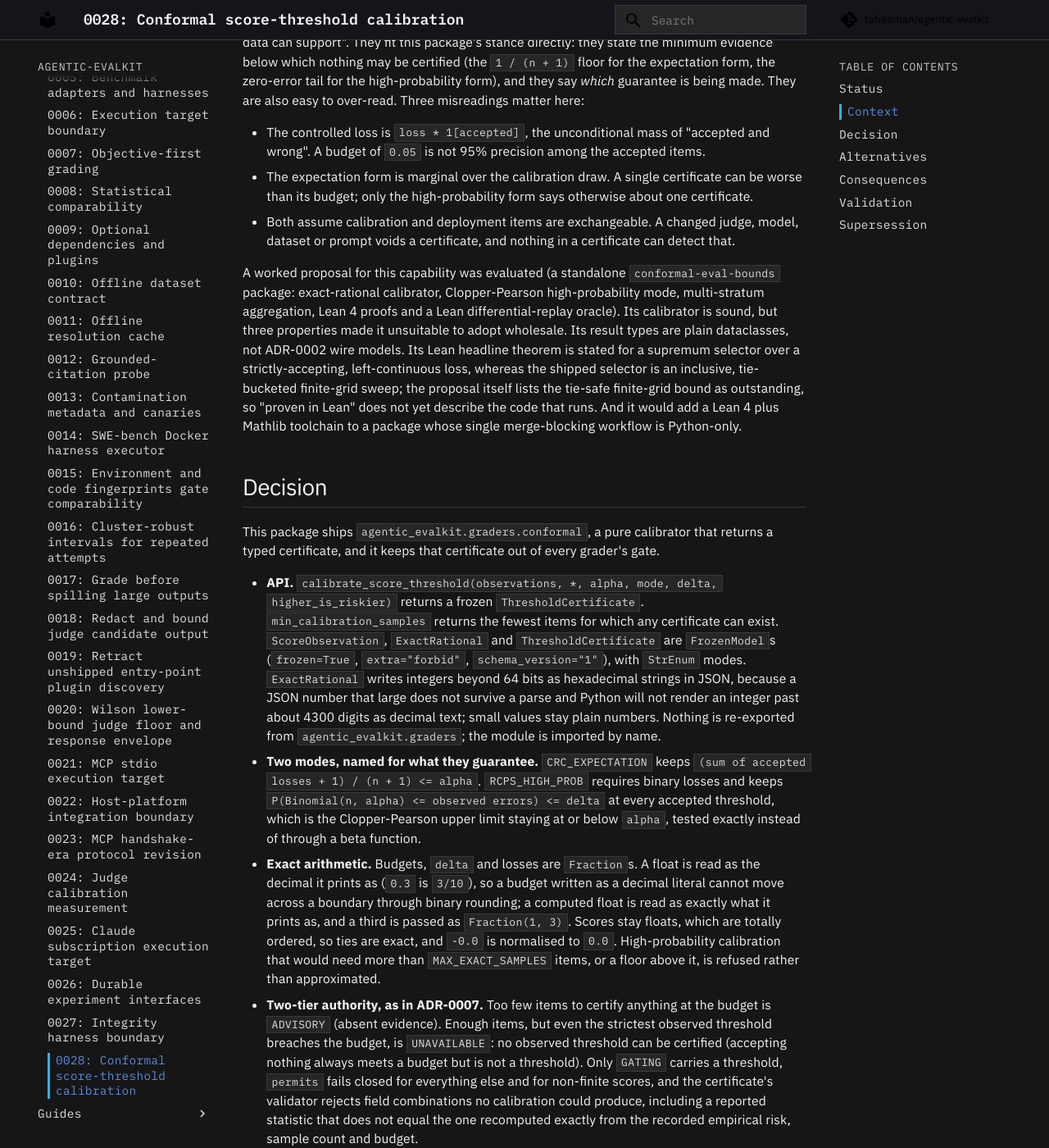
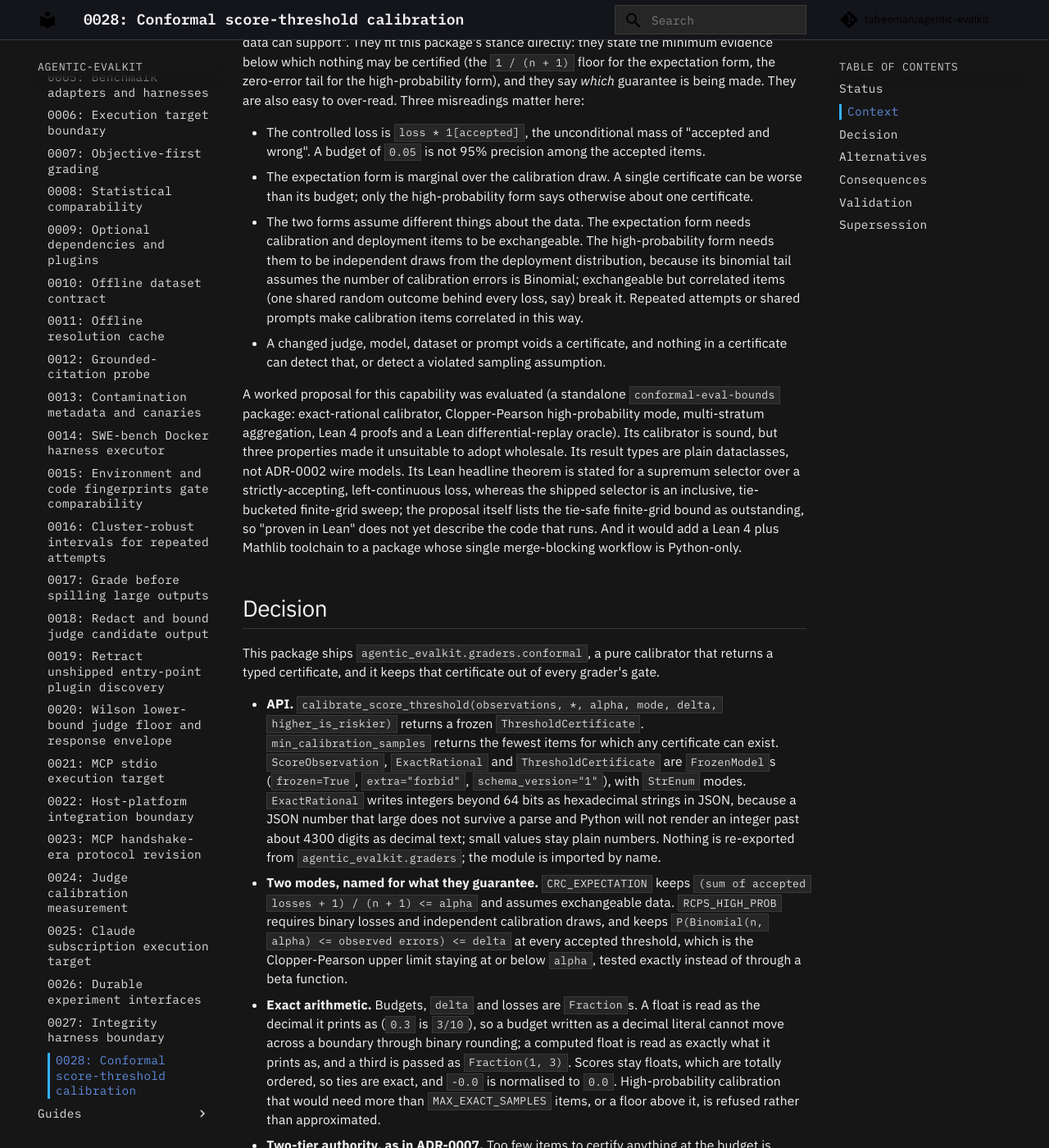
Before and after one commit to tafreeman/agentic-evalkit, an MkDocs documentation site: the page built from docs/adr/0028-conformal-score-threshold-calibration.md, in a window 1280 px wide and 1400 px high, scrolled down 669 px. Shown: the whole window at 82% size. Built offline with MkDocs 1.6.1 and Material for MkDocs 9.7.7, drawn with Linux system fonts in a browser that asks for light colours; comment, search, counter and statistics services are not loaded.

Commit message:
docs(graders): state that the high-probability mode needs independent draws
The module docstring and ADR-0028 said both modes need only exchangeable
data. That is true of conformal risk control but not of the high-probability
mode: its binomial tail assumes the number of calibration errors is Binomial,
which exchangeable but correlated items (one shared random outcome behind every
loss) violate. Spell out the two assumptions separately, with the counterexample
and the repeated-attempts case, in both places.

```diff
--- a/docs/adr/0028-conformal-score-threshold-calibration.md
+++ b/docs/adr/0028-conformal-score-threshold-calibration.md
@@ -29,9 +29,15 @@ is being made. They are also easy to over-read. Three misreadings matter here:
 - The expectation form is marginal over the calibration draw. A single
   certificate can be worse than its budget; only the high-probability form says
   otherwise about one certificate.
-- Both assume calibration and deployment items are exchangeable. A changed
-  judge, model, dataset or prompt voids a certificate, and nothing in a
-  certificate can detect that.
+- The two forms assume different things about the data. The expectation form
+  needs calibration and deployment items to be exchangeable. The
+  high-probability form needs them to be independent draws from the deployment
+  distribution, because its binomial tail assumes the number of calibration
+  errors is Binomial; exchangeable but correlated items (one shared random
+  outcome behind every loss, say) break it. Repeated attempts or shared prompts
+  make calibration items correlated in this way.
+- A changed judge, model, dataset or prompt voids a certificate, and nothing in
+  a certificate can detect that, or detect a violated sampling assumption.
 
 A worked proposal for this capability was evaluated (a standalone
 `conformal-eval-bounds` package: exact-rational calibrator, Clopper-Pearson
@@ -62,8 +68,9 @@ grader's gate.
   small values stay plain numbers. Nothing is re-exported from
   `agentic_evalkit.graders`; the module is imported by name.
 - **Two modes, named for what they guarantee.** `CRC_EXPECTATION` keeps
-  `(sum of accepted losses + 1) / (n + 1) <= alpha`. `RCPS_HIGH_PROB` requires
-  binary losses and keeps `P(Binomial(n, alpha) <= observed errors) <= delta`
+  `(sum of accepted losses + 1) / (n + 1) <= alpha` and assumes exchangeable
+  data. `RCPS_HIGH_PROB` requires binary losses and independent calibration
+  draws, and keeps `P(Binomial(n, alpha) <= observed errors) <= delta`
   at every accepted threshold, which is the Clopper-Pearson upper limit staying
   at or below `alpha`, tested exactly instead of through a beta function.
 - **Exact arithmetic.** Budgets, `delta` and losses are `Fraction`s. A float is
```
Also changed, not shown: 1 other file.
